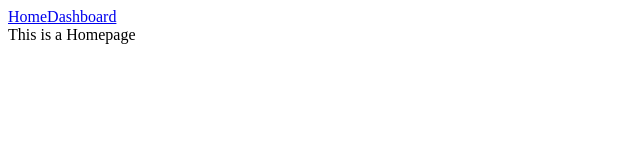
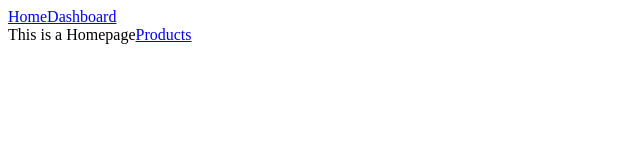
Before and after one commit to Eleojo/MainReactConcepts, a React (Vite) app: page / in a window 1280 px wide. Shown: the top 160 px of the page, without its empty margins (0-640 px from the left). Built offline with nearby package versions, Linux system fonts and the light colour scheme.

Commit message:
added examples for dynamic routing with useParams

```diff
--- a/src/App.jsx
+++ b/src/App.jsx
@@ -5,6 +5,7 @@ import Dashboard from "./pages/Dashboard";
 import PageNotFound from "./pages/PageNotFound";
 import Profile from "./pages/Profile";
 import Settings from "./pages/Settings";
+import Products from "./pages/Products";
 
 function App() {
   return (
@@ -13,6 +14,7 @@ function App() {
 
       <Routes>
         <Route path="/" element={<Homepage />} />
+        <Route path="/Products/:id" element={<Products />} />
         <Route path="/Dashboard" element={<Dashboard />}>
           <Route path="Profile" element={<Profile />} />
           <Route path="Settings" element={<Settings />} />
--- a/src/pages/Homepage.jsx
+++ b/src/pages/Homepage.jsx
@@ -1,4 +1,9 @@
 import { Link } from "react-router-dom";
 export default function Homepage() {
-  return <div>This is a Homepage</div>;
+  return (
+    <div>
+      This is a Homepage
+      <Link to="/Products">Products</Link>
+    </div>
+  );
 }
--- /dev/null
+++ b/src/pages/Products.jsx
@@ -0,0 +1,6 @@
+import { useParams } from "react-router-dom";
+
+export default function Products() {
+  const { id } = useParams();
+  return <div>Products List {id}</div>;
+}
```
